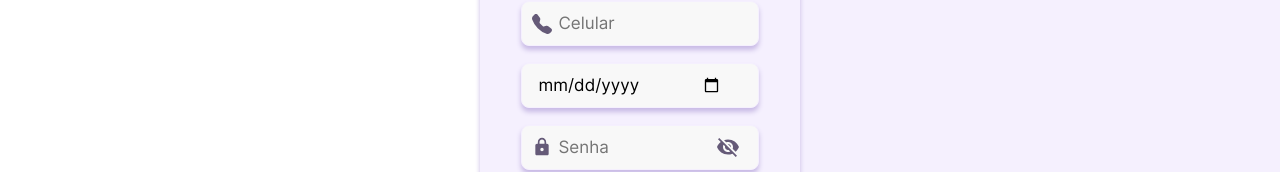
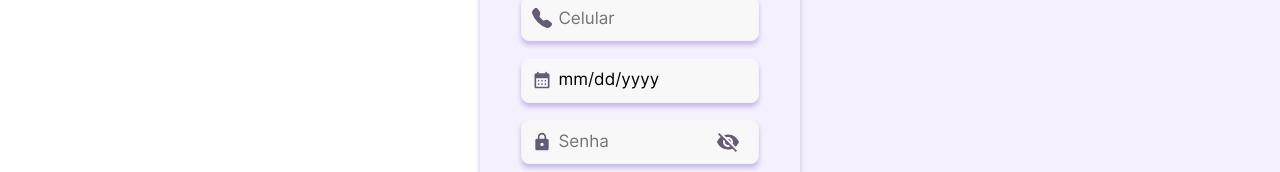
Before and after one commit to yasminwtr/ThePurpleHouse, a React (Create React App) app: page /Cadastro in a window 1280 px wide. Shown: the part 453-625 px from the top of the page. Built offline with nearby package versions, Linux system fonts and the light colour scheme.

Commit message:
alertas cadastro estilizados :whale:

```diff
--- a/src/components/Cadastro/index.js
+++ b/src/components/Cadastro/index.js
@@ -9,6 +9,7 @@ import VisibilityOff from '@mui/icons-material/VisibilityOff';
 import EmailIcon from '@mui/icons-material/Email';
 import RiLockPasswordFill from 'react-icons/ri'
 import LockOpenIcon from '@mui/icons-material/HttpsRounded';
+import CalendarIcon from '@mui/icons-material/CalendarMonthRounded';
 import { Link } from 'react-router-dom'
 import { Formik } from "formik";
 import * as Yup from "yup";
@@ -119,7 +120,12 @@ const Cadastro = () => {
                     </div>
 
                     <div className='containerInputRegister'>
-                      <input className='inputRegister' type={'date'}/>
+                      <CalendarIcon id='iconRegister' />
+                      <input
+                        className='inputRegister'
+                        type={'date'}
+                        />
+                      {/* <input className='inputRegister' type={'date'}/> */}
                     </div>
 
                     <div className='containerInputRegister' >
--- a/src/components/Cadastro/styles.css
+++ b/src/components/Cadastro/styles.css
@@ -136,3 +136,12 @@ body{
     color: #655A78 !important;
     font-size: 20px;
 }
+
+.input-feedback{
+  margin: -3% 0 2% 0%;
+  font-size: 15px;
+}
+
+::-webkit-calendar-picker-indicator {
+  display: none;
+}
```
